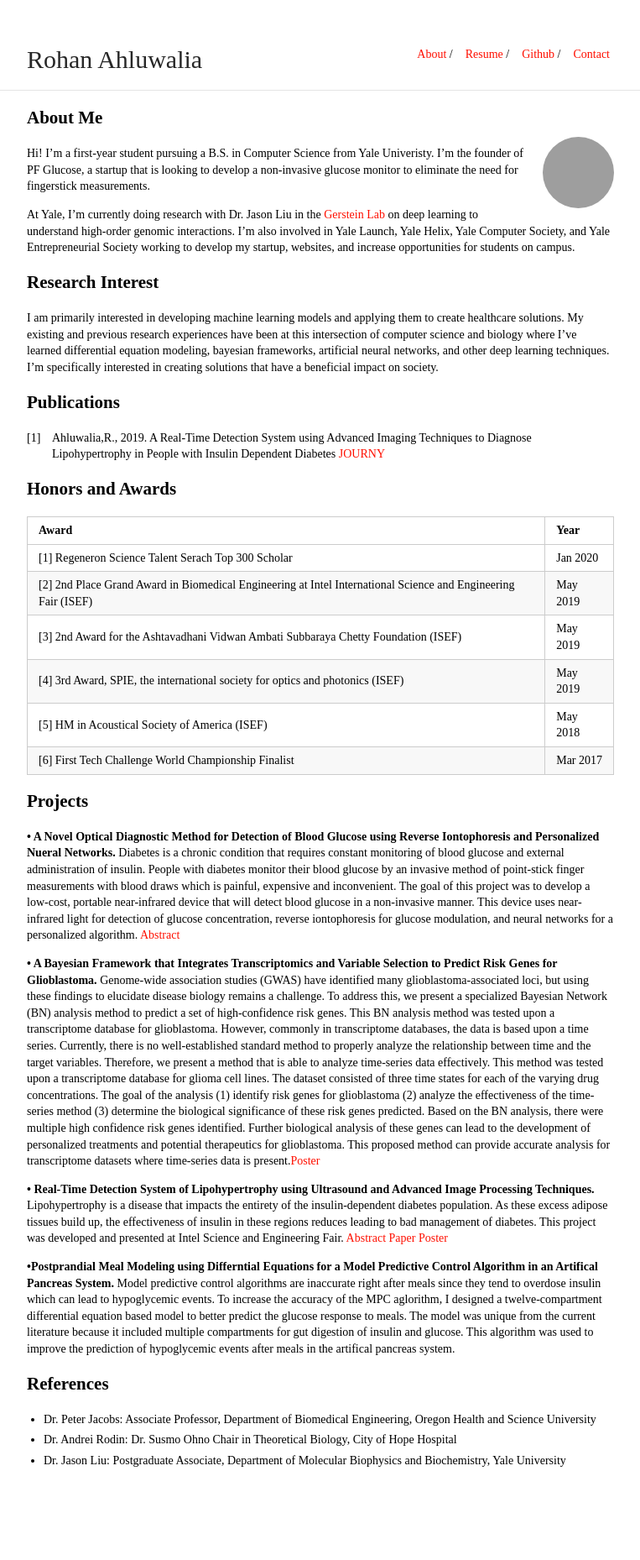
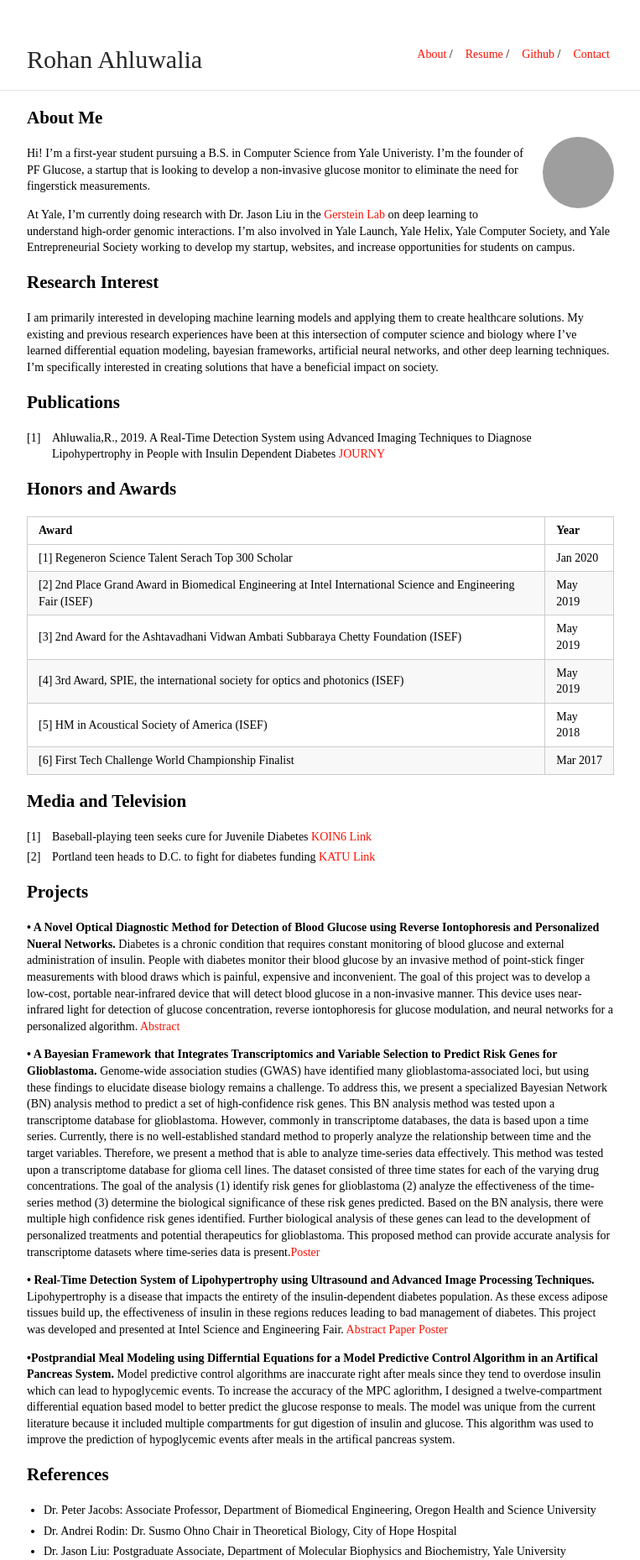
Before and after one commit to rohan-ahluwalia/rohan-ahluwalia.github.io, a Jekyll site: the page built from index.md, in a window 1280 px wide. Shown: the whole page at 84% size, without its empty margins (258-1021 px from the left). Built offline with Jekyll 4.4.1, drawn with Linux system fonts in a browser that asks for light colours; our own code applies the rules of GitHub Pages for plain Markdown files; before the commit the page ends 1750 px from its top, so only the background shows below that.

Commit message:
Update index.md

```diff
--- a/index.md
+++ b/index.md
@@ -29,6 +29,11 @@ Award | Year
 [5] HM in Acoustical Society of America (ISEF) | May 2018
 [6] First Tech Challenge World Championship Finalist | Mar 2017
 
+## Media and Television
+
+1. Baseball-playing teen seeks cure for Juvenile Diabetes [KOIN6 Link](https://www.youtube.com/watch?v=-zZkqQtdCe4)
+2. Portland teen heads to D.C. to fight for diabetes funding [KATU Link](https://katu.com/news/local/portland-teen-heads-to-dc-to-fight-for-diabetes-funding)
+
 ## Projects
 
 **• A Novel Optical Diagnostic Method for Detection of Blood Glucose using Reverse Iontophoresis and Personalized Nueral Networks.** Diabetes is a chronic condition that requires constant monitoring of blood glucose and external administration of insulin. People with diabetes monitor their blood glucose by an invasive method of point-stick finger measurements with blood draws which is painful, expensive and inconvenient. The goal of this project was to develop a low-cost, portable near-infrared device that will detect blood glucose in a non-invasive manner. This device uses near-infrared light for detection of glucose concentration, reverse iontophoresis for glucose modulation, and neural networks for a personalized algorithm. [Abstract](https://abstracts.societyforscience.org/Home/FullAbstract?Category=Any%20Category&Finalist=ahluwalia&AllAbstracts=False&FairCountry=Any%20Country&FairState=Any%20State&ProjectId=17233)
```
